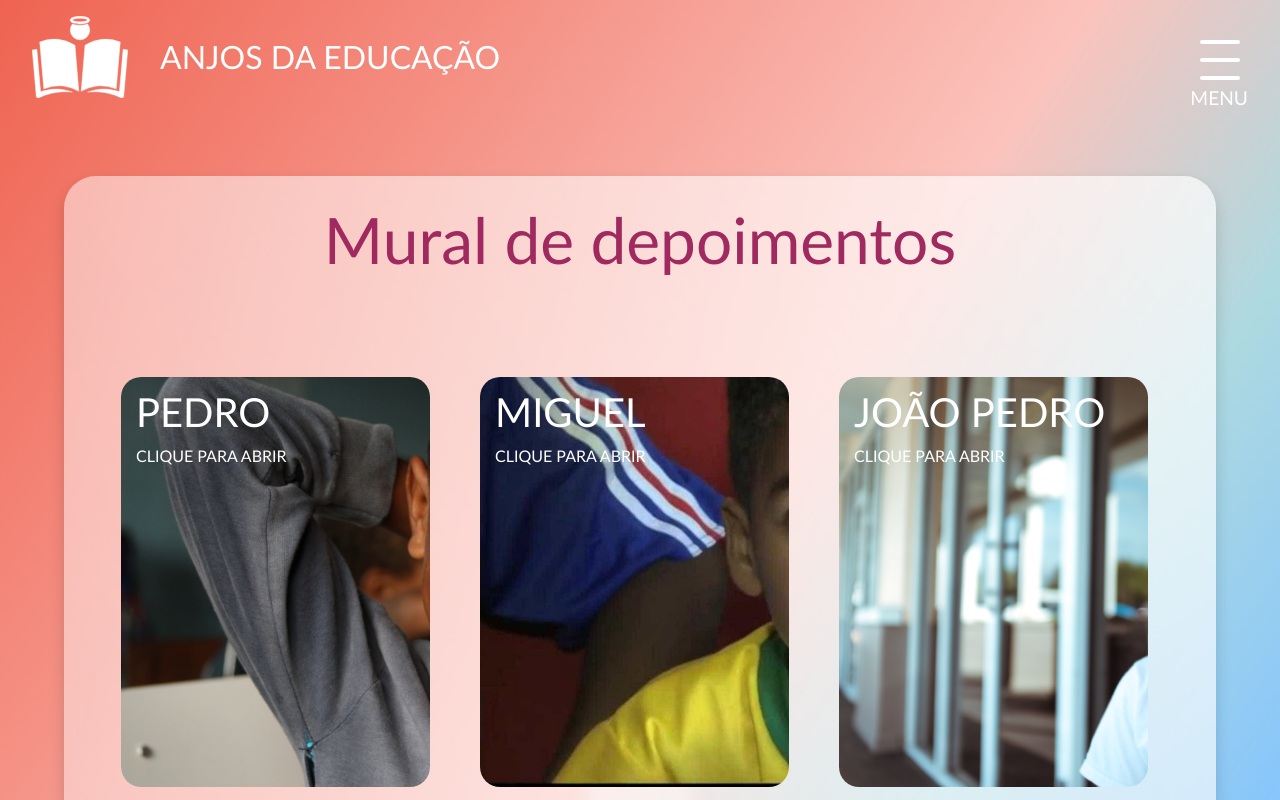
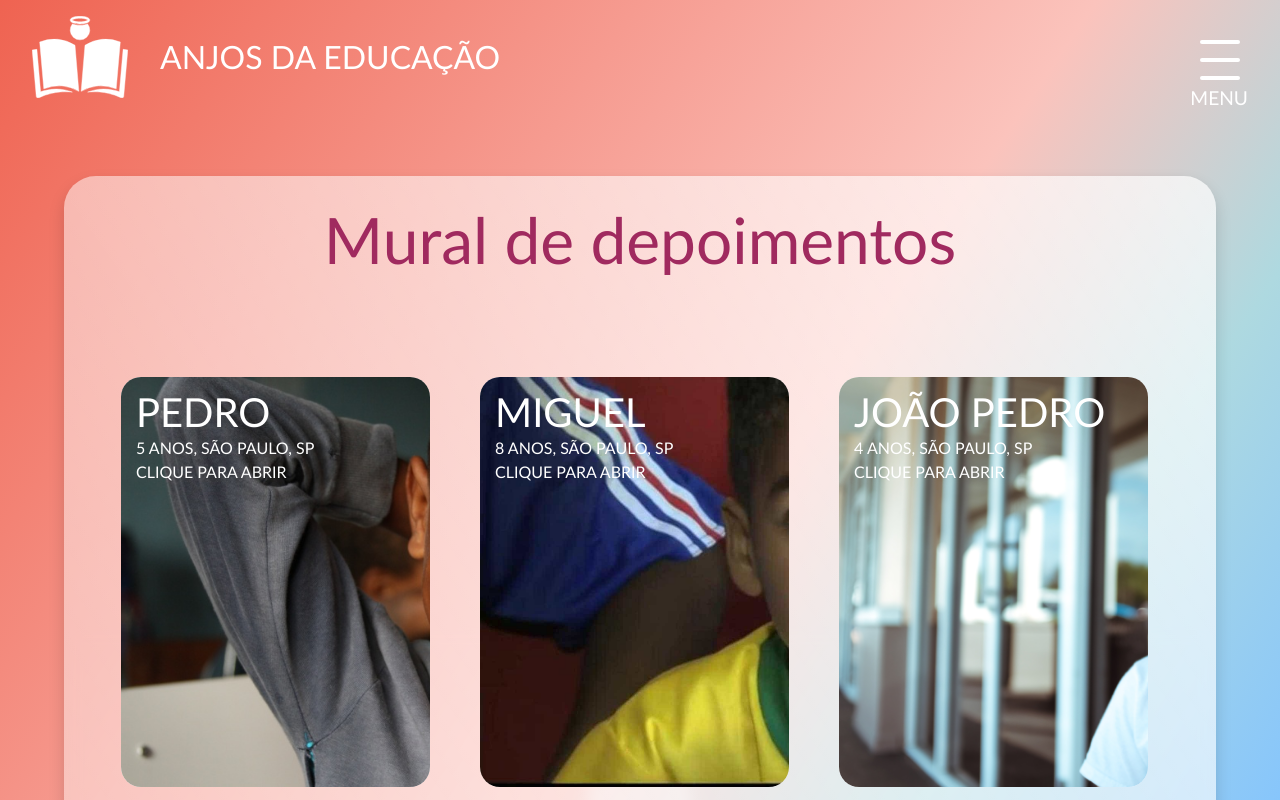
Before and after one commit to bob-mw/anjosDaEducacao, a React (Create React App) app: page /mural in a window 1280 px wide. Shown: the top 800 px of the page. Built offline with nearby package versions, Linux system fonts and the light colour scheme.

Commit message:
CardList data updated

```diff
--- a/src/components/CardList/index.jsx
+++ b/src/components/CardList/index.jsx
@@ -4,7 +4,7 @@ import * as S from './styled'
 import { items } from '../../Pages/Mural/data'
 
 
-const Card = ({ id, title, name, theme }) => {
+const Card = ({ id, name, age, city, state }) => {
 
   return (
     <S.Item>
@@ -19,7 +19,7 @@ const Card = ({ id, title, name, theme }) => {
             layoutId={`title-container-${id}`}
           >
             <S.Name>{name}</S.Name>
-            <S.Description>{title}</S.Description>
+            <S.Description>{`${age} anos, ${city}, ${state}`}</S.Description>
             <S.Description>Clique para abrir</S.Description>
           </S.TitleContainer>
         </S.CardContent>
```
